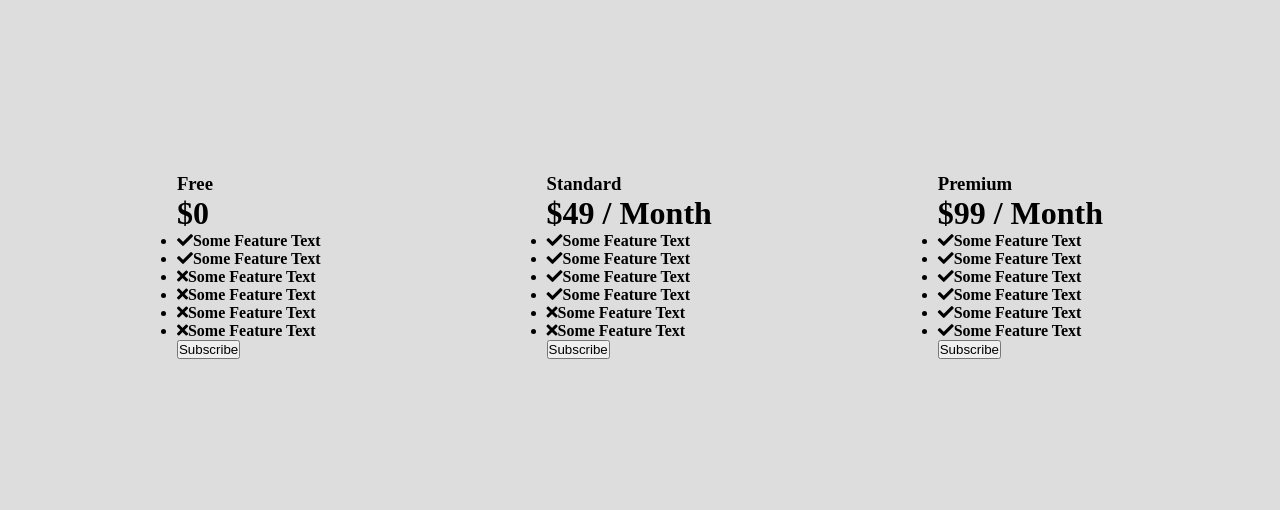
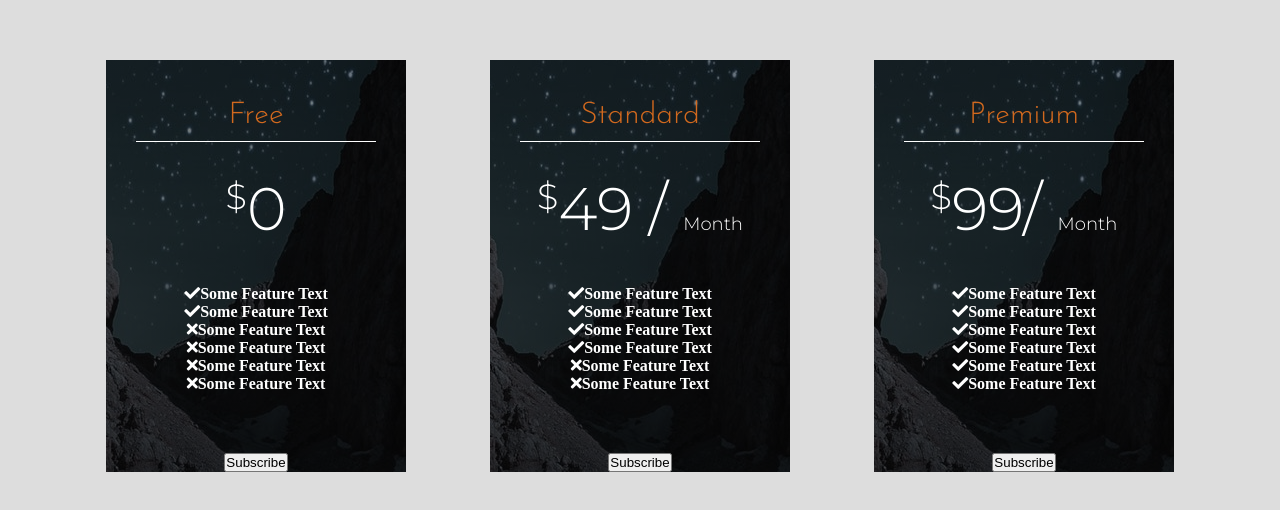
Before and after one commit to emihopebu/Pricing_Cards, a plain HTML site: page index.html in a window 1280 px wide. Shown: the part 134-644 px from the top of the page. Drawn offline with Linux system fonts and the light colour scheme.

Commit message:
Adding files

```diff
--- a/index.html
+++ b/index.html
@@ -23,7 +23,7 @@
         <div class="card">
           <div class="card-header">
             <h3>Free</h3>
-            <h1>$0</h1>
+            <h1><sup>$</sup>0</h1>
           </div>
           <div class="card-body">
             <ul>
@@ -42,7 +42,7 @@
         <div class="card">
           <div class="card-header">
             <h3>Standard</h3>
-            <h1>$49 / <span>Month</span></h1>
+            <h1><sup>$</sup>49 / <span>Month</span></h1>
           </div>
           <div class="card-body">
             <ul>
@@ -61,7 +61,7 @@
         <div class="card">
           <div class="card-header">
             <h3>Premium</h3>
-            <h1>$99 / <span>Month</span></h1>
+            <h1><sup>$</sup>99/ <span>Month</span></h1>
           </div>
           <div class="card-body">
             <ul>
--- a/style.css
+++ b/style.css
@@ -17,3 +17,43 @@
   justify-content: space-around;
   align-items: center;
 }
+.card {
+  width: 300px;
+  background: linear-gradient(rgba(0, 0, 0, 0.5), rgba(0, 0, 0, 0.6)),
+    url("images/bg.jpg") center no-repeat;
+  background-repeat: cover;
+  color: #fff;
+  text-align: center;
+}
+.card-header {
+  margin-bottom: 40px;
+}
+.card-header h3 {
+  font-family: "Josefin Sans", sans-serif;
+  font-size: 30px;
+  font-weight: 300;
+  color: chocolate;
+  margin: 30px;
+  border-bottom: 1px groove white;
+  padding: 10px;
+}
+.card-header h1 {
+  font-family: "Montserrat", sans-serif;
+  font-size: 60px;
+  font-weight: 300;
+}
+.card-header sup {
+  font-size: 35px;
+}
+.card-header span {
+  font-size: 18px;
+}
+.card-body {
+  margin-bottom: 60px;
+}
+.card-body li {
+  list-style: none;
+  font-family: "Josefin Sans", sans-serif;
+  font-size: 16px;
+  font-weight: 300;
+}
```
